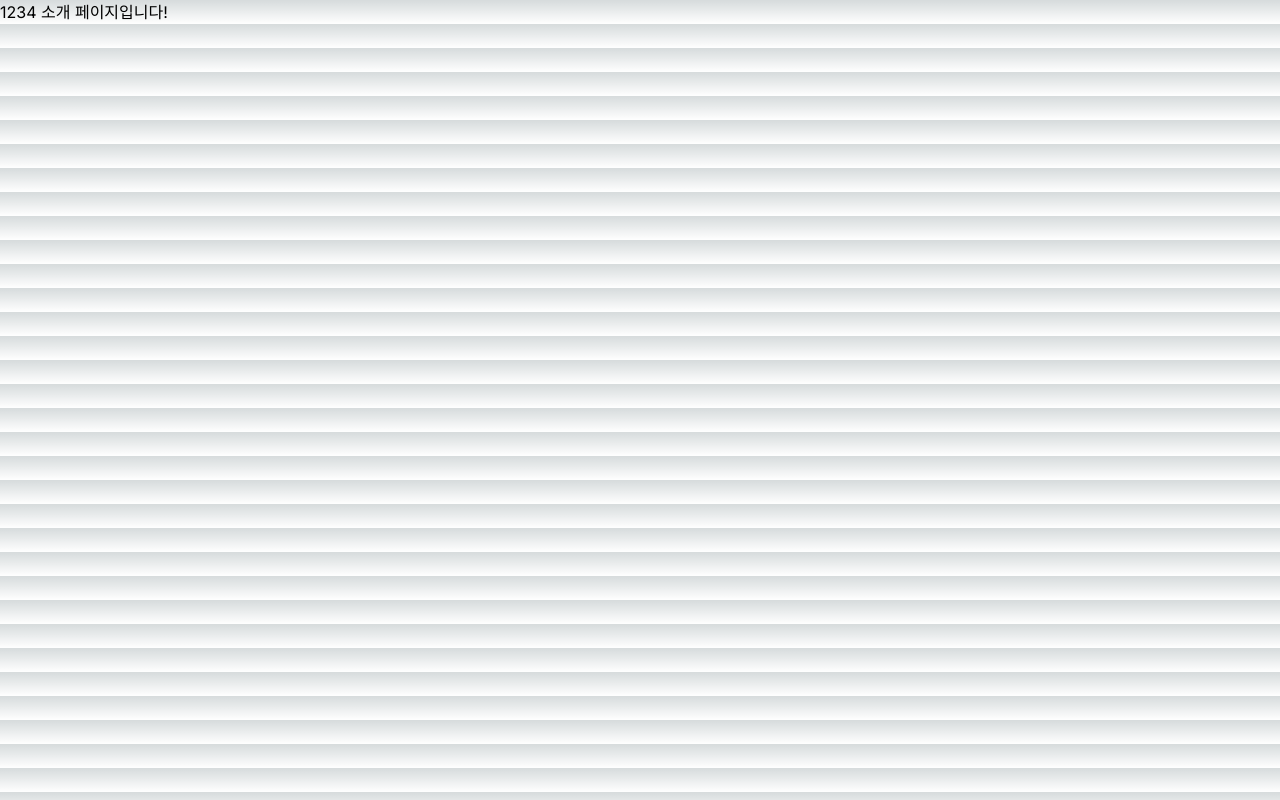
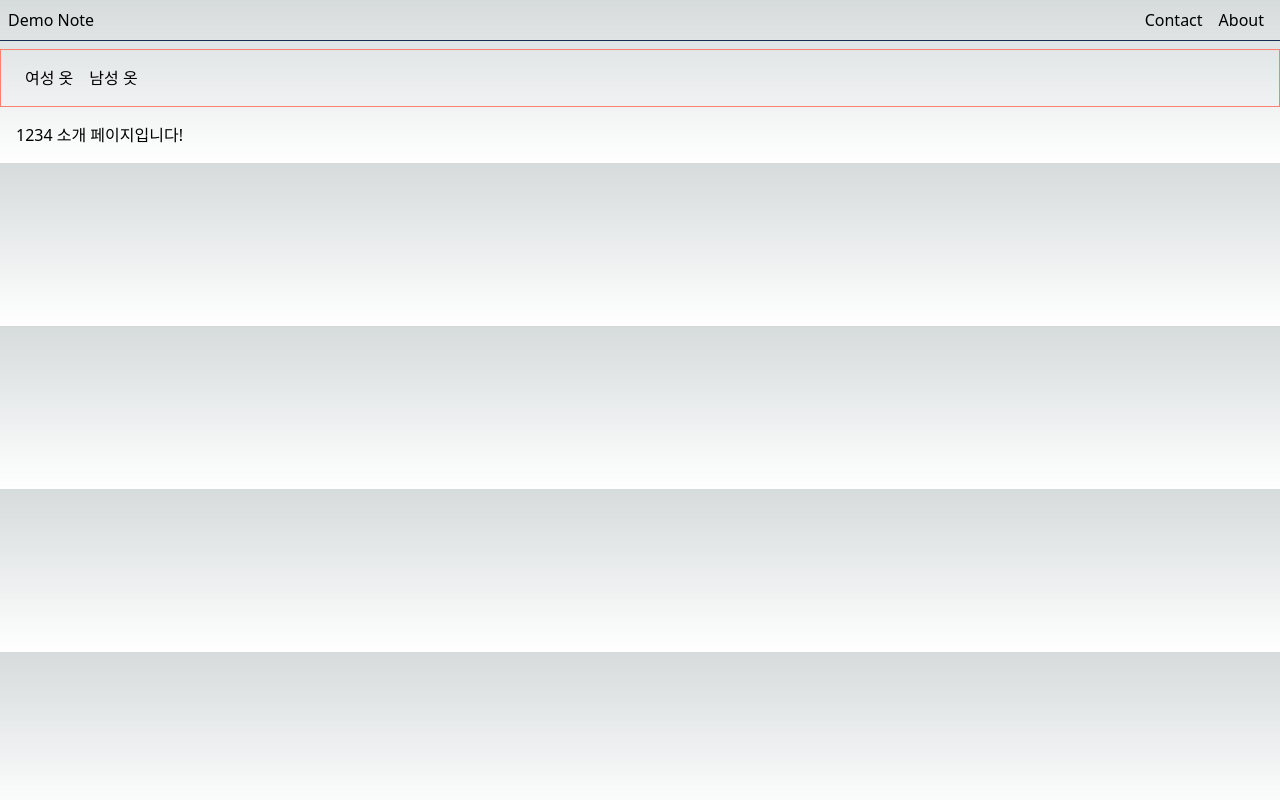
Before and after one commit to prgrms-web-devcourse/FEDC4-React-Study, a Next.js app in the folder donghwan/my-app/: page /products/1234 in a window 1280 px wide. Built offline with nearby package versions, Linux system fonts and the light colour scheme.

Commit message:
feat: layout

```diff
--- /dev/null
+++ b/donghwan/my-app/src/app/layout.module.css
@@ -0,0 +1,11 @@
+.header {
+  display: flex;
+  justify-content: space-between;
+  align-items: center;
+  padding: 8px;
+  border-bottom: 1px solid #132f52;
+}
+
+.nav a {
+  padding: 0 8px;
+}
--- a/donghwan/my-app/src/app/layout.tsx
+++ b/donghwan/my-app/src/app/layout.tsx
@@ -1,22 +1,33 @@
-import './globals.css'
-import type { Metadata } from 'next'
-import { Inter } from 'next/font/google'
+import './globals.css';
+import type { Metadata } from 'next';
+import { Inter } from 'next/font/google';
+import styles from './layout.module.css';
 
-const inter = Inter({ subsets: ['latin'] })
+const inter = Inter({ subsets: ['latin'] });
 
 export const metadata: Metadata = {
   title: 'Create Next App',
   description: 'Generated by create next app',
-}
+};
 
 export default function RootLayout({
   children,
 }: {
-  children: React.ReactNode
+  children: React.ReactNode;
 }) {
   return (
-    <html lang="en">
-      <body className={inter.className}>{children}</body>
+    <html lang="ko">
+      <body>
+        <header className={styles.header}>
+          <h1>Demo Note</h1>
+          <nav className={styles.nav}>
+            <a href="">Contact</a>
+            <a href="">About</a>
+          </nav>
+        </header>
+
+        {children}
+      </body>
     </html>
-  )
+  );
 }
--- /dev/null
+++ b/donghwan/my-app/src/app/products/layout.module.css
@@ -0,0 +1,12 @@
+.nav {
+  margin-top: 8px;
+  padding: 16px;
+  border: 1px solid salmon;
+}
+
+.nav a {
+  padding: 0 8px;
+}
+.product {
+  padding: 16px;
+}
--- /dev/null
+++ b/donghwan/my-app/src/app/products/layout.tsx
@@ -0,0 +1,17 @@
+import styles from './layout.module.css';
+
+export default function ProductsLayout({
+  children,
+}: {
+  children: React.ReactNode;
+}) {
+  return (
+    <>
+      <nav className={styles.nav}>
+        <a>여성 옷</a>
+        <a>남성 옷</a>
+      </nav>
+      <section className={styles.product}>{children}</section>
+    </>
+  );
+}
```
